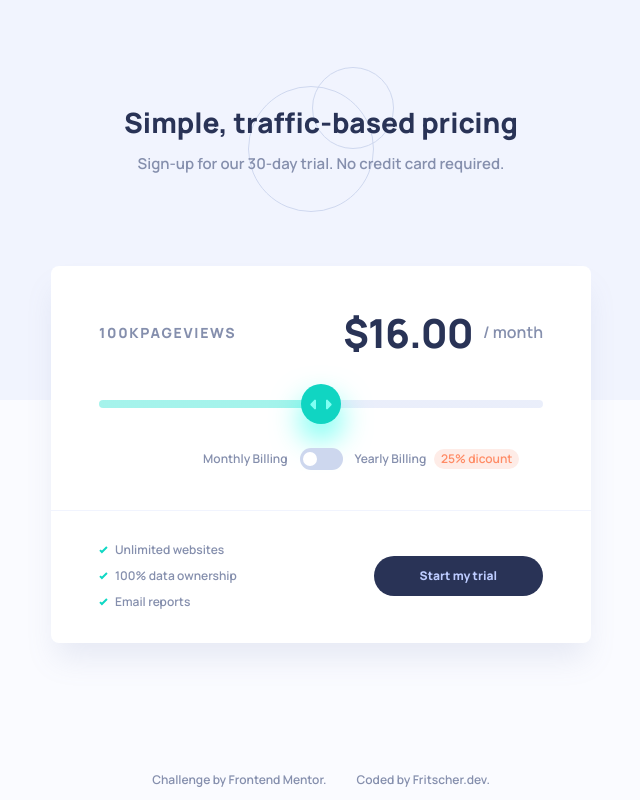
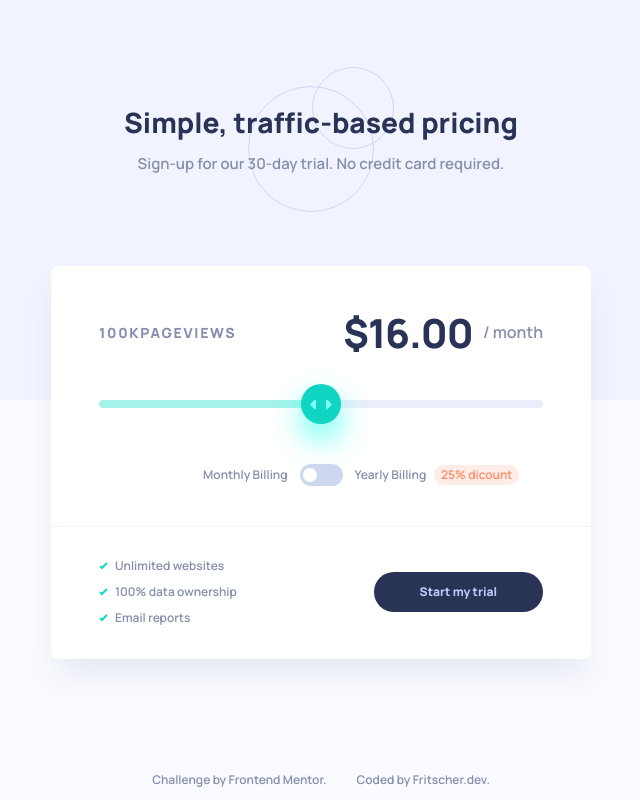
Before and after one commit to Arkadiusz-Fritscher/fm-solution__Interactive-pricing-component, a website: page src/index.html in a window 1280 px wide. Shown: the whole page, without its empty margins (319-959 px from the left). Drawn offline with Linux system fonts and the light colour scheme.

Commit message:
slider padding changes

```diff
--- a/src/scss/components/_options.scss
+++ b/src/scss/components/_options.scss
@@ -13,7 +13,7 @@
   @include mq(md) {
     flex-direction: row;
     justify-content: space-between;
-    padding-bottom: 0;
+    padding-bottom: 1.067rem;
   }
 
   &__price {
```
Also changed, not shown: src/css/main.css.
